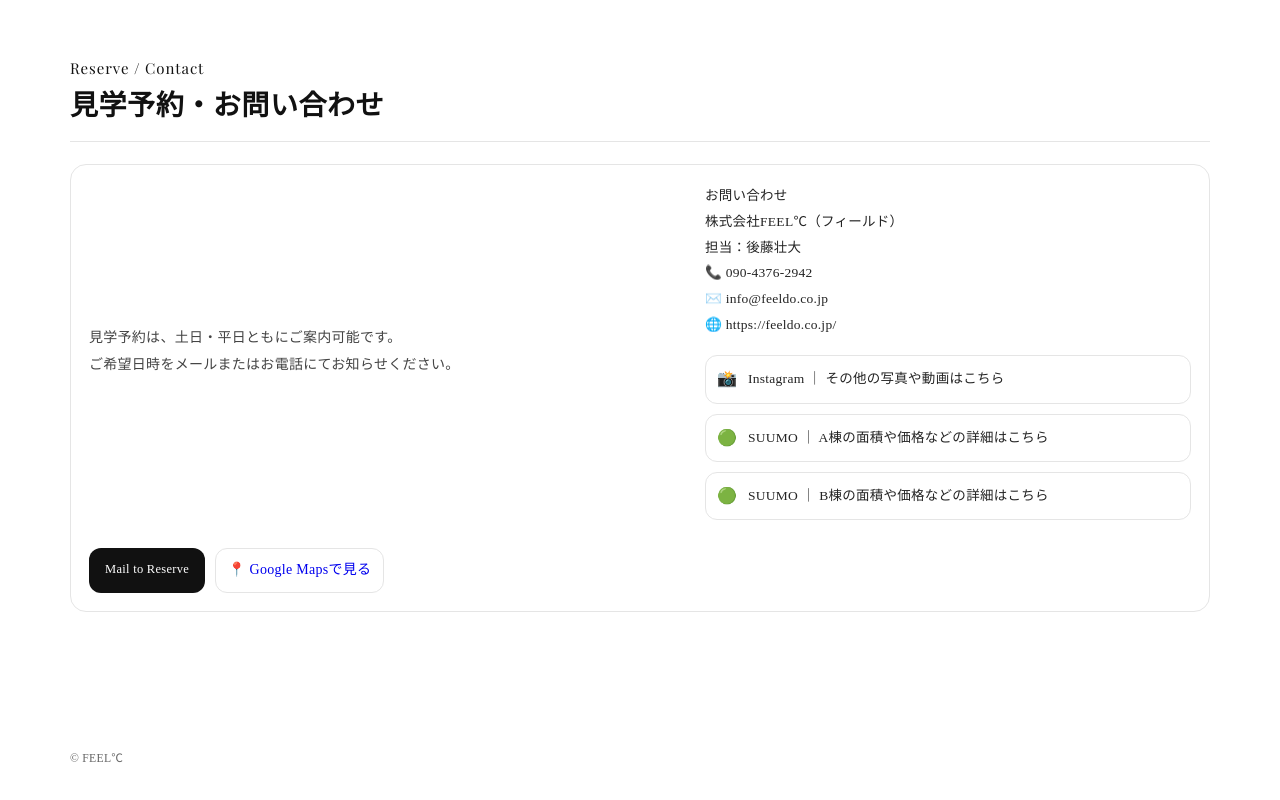
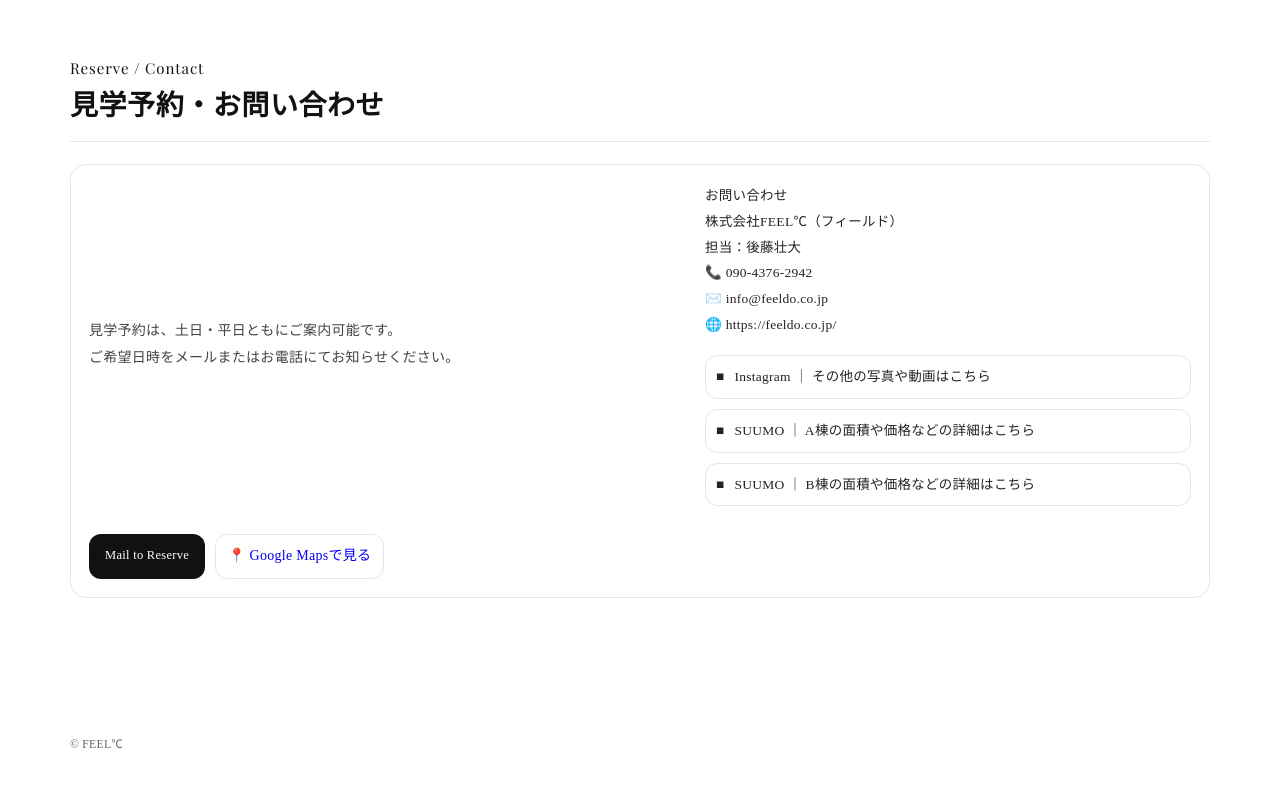
Before and after one commit to sodaigoto/FEELDO_VILLA_LP_Final, a plain HTML site: page index.html in a window 1280 px wide. Shown: the part 4690-5490 px from the top of the page. Drawn offline with nearby package versions, Linux system fonts and the light colour scheme; a web font is replaced by a local one.

Commit message:
Update index.html

```diff
--- a/index.html
+++ b/index.html
@@ -77,6 +77,7 @@
         <h2 class="hjp">特長</h2>
         <div class="rule"></div>
         <div class="grid-2">
+
           <article class="feat card">
             <figure class="ratio"><img loading="lazy" decoding="async" src="assets/feature1.jpg" alt="芝庭と眺望"></figure>
             <div class="cap">
@@ -87,6 +88,7 @@
               </div>
             </div>
           </article>
+
           <article class="feat card">
             <figure class="ratio"><img loading="lazy" decoding="async" src="assets/feature2.jpg" alt="4LDK + 駐車3台"></figure>
             <div class="cap">
@@ -97,6 +99,7 @@
               </div>
             </div>
           </article>
+
           <article class="feat card">
             <figure class="ratio"><img loading="lazy" decoding="async" src="assets/feature3.jpg" alt="ホテルライクな水回り"></figure>
             <div class="cap">
@@ -107,6 +110,7 @@
               </div>
             </div>
           </article>
+
           <article class="feat card">
             <figure class="ratio"><img loading="lazy" decoding="async" src="assets/feature4.jpg" alt="アクティビティを愉しむ空間"></figure>
             <div class="cap">
@@ -117,6 +121,7 @@
               </div>
             </div>
           </article>
+
           <article class="feat card">
             <figure class="ratio"><img loading="lazy" decoding="async" src="assets/feature5.jpg" alt="確かな施工監修"></figure>
             <div class="cap">
@@ -127,6 +132,7 @@
               </div>
             </div>
           </article>
+
           <article class="feat card">
             <figure class="ratio"><img loading="lazy" decoding="async" src="assets/feature6.jpg" alt="立地"></figure>
             <div class="cap">
@@ -137,6 +143,7 @@
               </div>
             </div>
           </article>
+
         </div>
       </div>
     </section>
@@ -182,20 +189,23 @@
               🌐 <a href="https://feeldo.co.jp/" target="_blank">https://feeldo.co.jp/</a>
             </p>
 
-            <!-- 公式リンク群 -->
+            <!-- 公式リンク群（■アイコン＋改行） -->
             <div class="ext-links">
-              <a class="ext-link" target="_blank" rel="noopener" href="https://www.instagram.com/feeldo_official/">
-                <span class="icon ig" aria-hidden="true">📸</span>
-                <span class="label">Instagram ｜ その他の写真や動画はこちら</span>
-              </a>
-              <a class="ext-link" target="_blank" rel="noopener" href="https://suumo.jp/ikkodate/nagano/sc_kitasakugun/nc_78096645/">
-                <span class="icon suumo" aria-hidden="true">🟢</span>
-                <span class="label">SUUMO ｜ A棟の面積や価格などの詳細はこちら</span>
-              </a>
-              <a class="ext-link" target="_blank" rel="noopener" href="https://suumo.jp/ikkodate/nagano/sc_kitasakugun/nc_78142741/">
-                <span class="icon suumo" aria-hidden="true">🟢</span>
-                <span class="label">SUUMO ｜ B棟の面積や価格などの詳細はこちら</span>
-              </a>
+              <p class="ext-link">
+                ■ <a target="_blank" rel="noopener" href="https://www.instagram.com/feeldo_official/">
+                  Instagram ｜ その他の写真や動画はこちら
+                </a>
+              </p>
+              <p class="ext-link">
+                ■ <a target="_blank" rel="noopener" href="https://suumo.jp/ikkodate/nagano/sc_kitasakugun/nc_78096645/">
+                  SUUMO ｜ A棟の面積や価格などの詳細はこちら
+                </a>
+              </p>
+              <p class="ext-link">
+                ■ <a target="_blank" rel="noopener" href="https://suumo.jp/ikkodate/nagano/sc_kitasakugun/nc_78142741/">
+                  SUUMO ｜ B棟の面積や価格などの詳細はこちら
+                </a>
+              </p>
             </div>
           </div>
 
```
